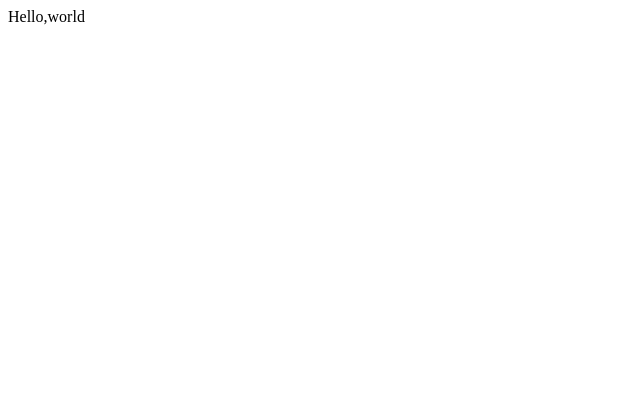
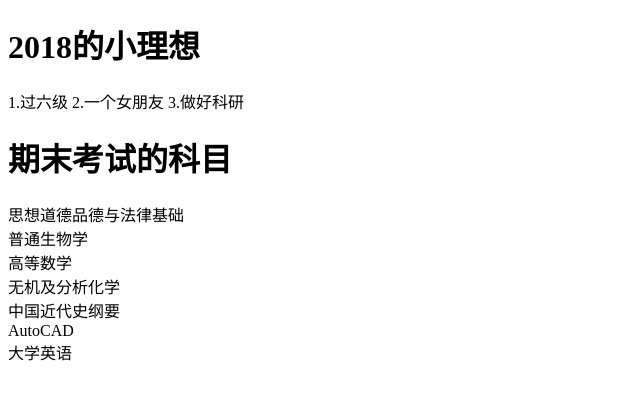
Before and after one commit to zerostwo/zomath, a plain HTML site: page index.html in a window 1280 px wide. Shown: the whole page, without its empty margins (0-640 px from the left). Drawn offline with Linux system fonts and the light colour scheme.

Commit message:
update index

```diff
--- a/index.html
+++ b/index.html
@@ -6,7 +6,23 @@
 	</head>
 
 	<body>
-		Hello,world
+		<h1>2018的小理想</h1>
+		<p>
+		1.过六级
+		2.一个女朋友
+		3.做好科研
+		</p>
+		<h1>期末考试的科目</h1>
+		<p>
+		思想道德品德与法律基础<br>
+		普通生物学<br>
+		高等数学<br>
+		无机及分析化学<br>
+		中国近代史纲要<br>
+		AutoCAD<br>
+		大学英语
+		</p>
+
 	</body>
 
 </html>
```
